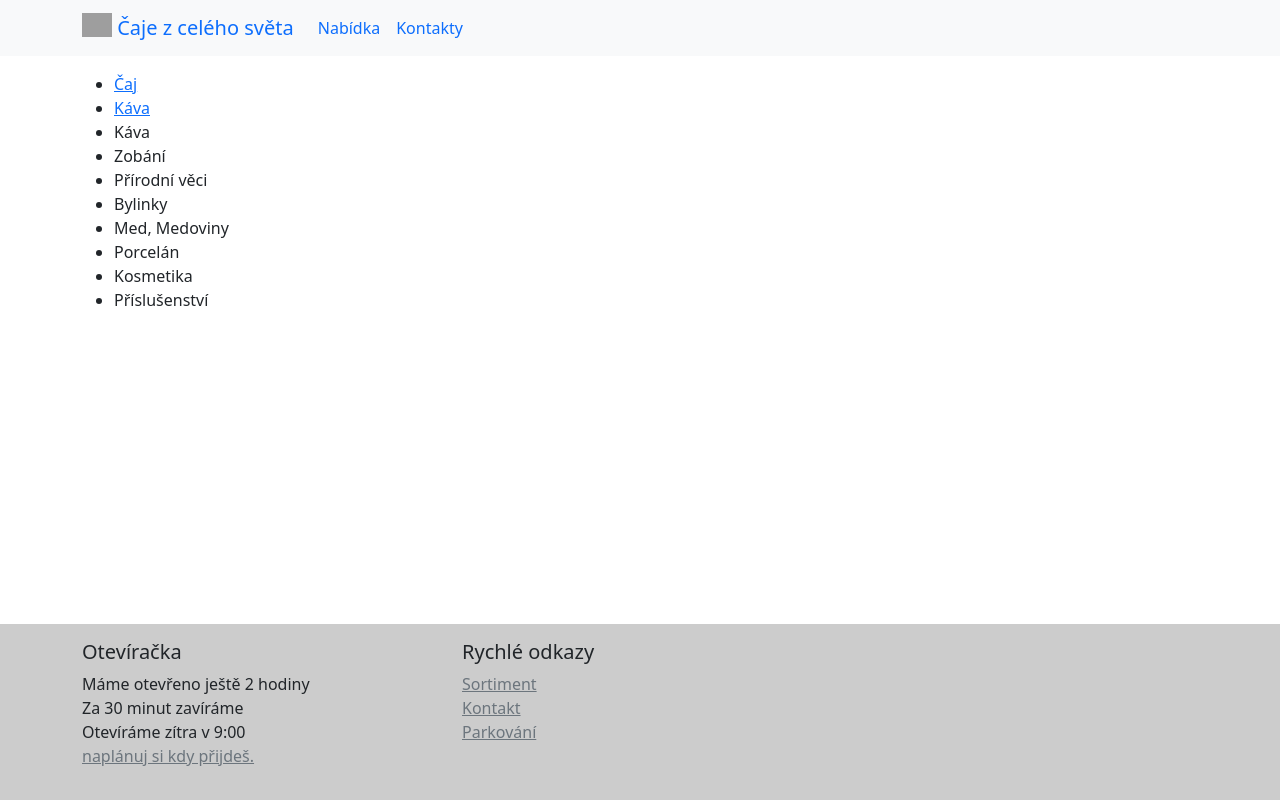
After one commit to just-paja/cajovyobchudek.cz, a Django app: page /zbozi in a window 1280 px wide. The commit adds this page. Run offline with Django 3.2, Linux system fonts and the light colour scheme; style sheets or scripts are compiled from the project's sources; some libraries are stand-ins or nearby versions; grey boxes are pictures that could not be loaded.

Commit message:
Initialize catalog page

```diff
--- /dev/null
+++ b/website/templates/catalog.html
@@ -0,0 +1,23 @@
+{% extends "content.html" %}
+
+{% block content %}
+<main>
+  <div class="container">
+    <ul>
+      {% for url, item in catalog %}
+        <li>
+          <a href="{% url 'website:catalog_category' category=url %}">{{item.name}}</a>
+        </li>
+      {% endfor %}
+      <li>Káva</li>
+      <li>Zobání</li>
+      <li>Přírodní věci</li>
+      <li>Bylinky</li>
+      <li>Med, Medoviny</li>
+      <li>Porcelán</li>
+      <li>Kosmetika</li>
+      <li>Příslušenství</li>
+    </ul>
+  </div>
+</main>
+{% endblock %}
--- a/website/templates/content.html
+++ b/website/templates/content.html
@@ -1,22 +1,6 @@
 {% extends "base.html" %}
 
 {% block body %}
-<nav class="navbar navbar-expand-lg bg-light mb-3">
-  <div class="container">
-    <a class="navbar-brand" href="{% url 'website:home' %}">
-      <img src="https://getbootstrap.com/docs/5.0/assets/brand/bootstrap-logo.svg" alt="" width="30" height="24" class="d-inline-block align-top">
-      Čaje z celého světa
-    </a>
-
-    <div class="collapse navbar-collapse" id="navbarSupportedContent">
-      <ul class="navbar-nav me-auto mb-2 mb-lg-0">
-        <li class="nav-item">
-          <a class="nav-link" href="{% url 'website:contact' %}">Kontakty</a>
-        </li>
-      </ul>
-    </div>
-  </div>
-</nav>
-
+{% include 'layout/navbar.html' %}
 {% block content %}{% endblock %}
 {% endblock %}
--- /dev/null
+++ b/website/templates/layout/navbar.html
@@ -0,0 +1,19 @@
+<nav class="navbar navbar-expand-lg bg-light mb-3">
+  <div class="container">
+    <a class="navbar-brand" href="{% url 'website:home' %}">
+      <img src="https://getbootstrap.com/docs/5.0/assets/brand/bootstrap-logo.svg" alt="" width="30" height="24" class="d-inline-block align-top">
+      Čaje z celého světa
+    </a>
+
+    <div class="collapse navbar-collapse" id="navbarSupportedContent">
+      <ul class="navbar-nav me-auto mb-2 mb-lg-0">
+        <li class="nav-item">
+          <a class="nav-link" href="{% url 'website:catalog' %}">Nabídka</a>
+        </li>
+        <li class="nav-item">
+          <a class="nav-link" href="{% url 'website:contact' %}">Kontakty</a>
+        </li>
+      </ul>
+    </div>
+  </div>
+</nav>
--- a/website/urls.py
+++ b/website/urls.py
@@ -6,4 +6,6 @@ app_name = 'website' # noqa
 urlpatterns = [
     path('', views.home, name='home'),
     path('kontakt', views.contact, name='contact'),
+    path('zbozi', views.catalog, name='catalog'),
+    path('zbozi/<str:category>', views.catalog_category, name='catalog_category'),
 ]
--- /dev/null
+++ b/website/views/catalog.py
@@ -0,0 +1,30 @@
+from django.views.decorators.http import require_http_methods
+from django.shortcuts import render
+
+mapping = {
+    'caj': {
+        'name': 'Čaj',
+        'template': 'tea.html'
+    },
+    'kava': {
+        'name': 'Káva',
+        'template': 'coffee.html',
+    },
+    'kava': {
+        'name': 'Káva',
+        'template': 'coffee.html',
+    }
+}
+
+@require_http_methods(['GET'])
+def catalog(req):
+    return render(req, 'catalog.html', {
+        'catalog': mapping.items()
+    })
+
+@require_http_methods(['GET'])
+def catalog_category(req, category):
+    item = mapping[category]
+    if item:
+        return render(req, 'catalog/%s' % item.template)
+    raise NotFound
```
Also changed, not shown: website/templates/catalog/tea.html (added, +9 -0 lines), website/views/__init__.py (+2 -12 lines), website/views/static.py (added, +12 -0 lines).
